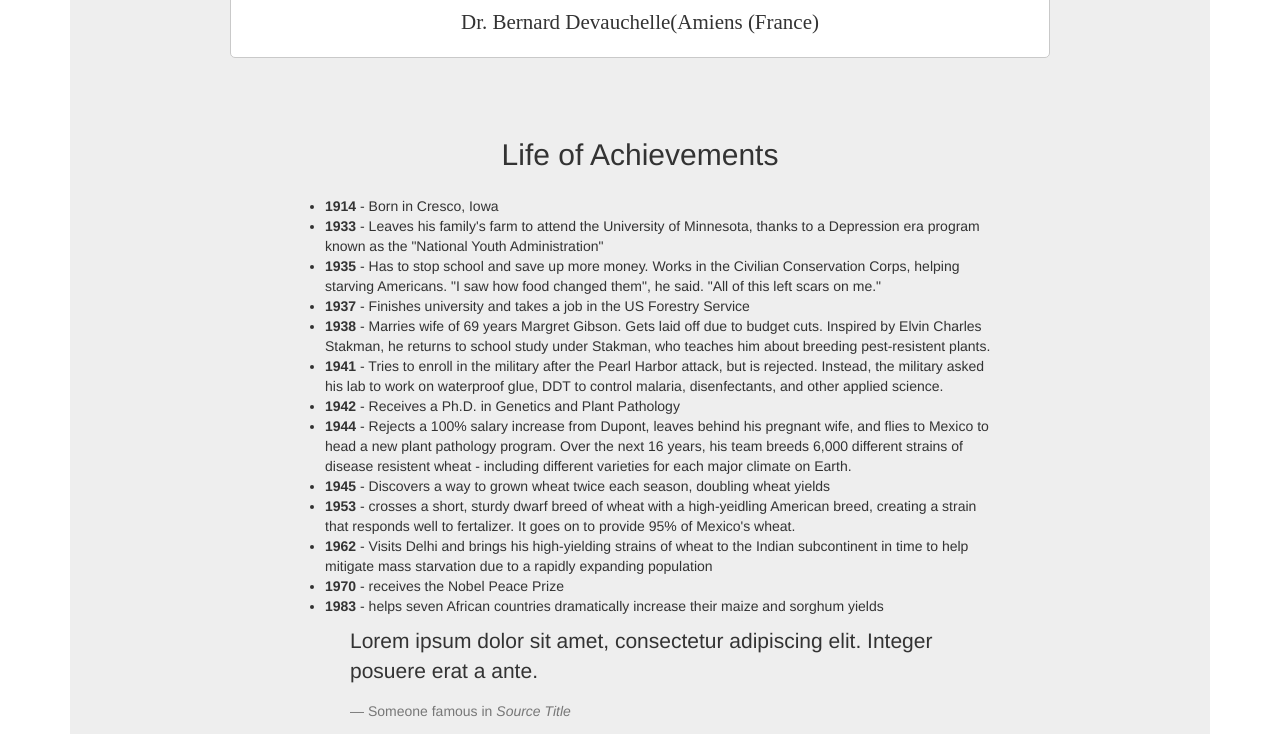
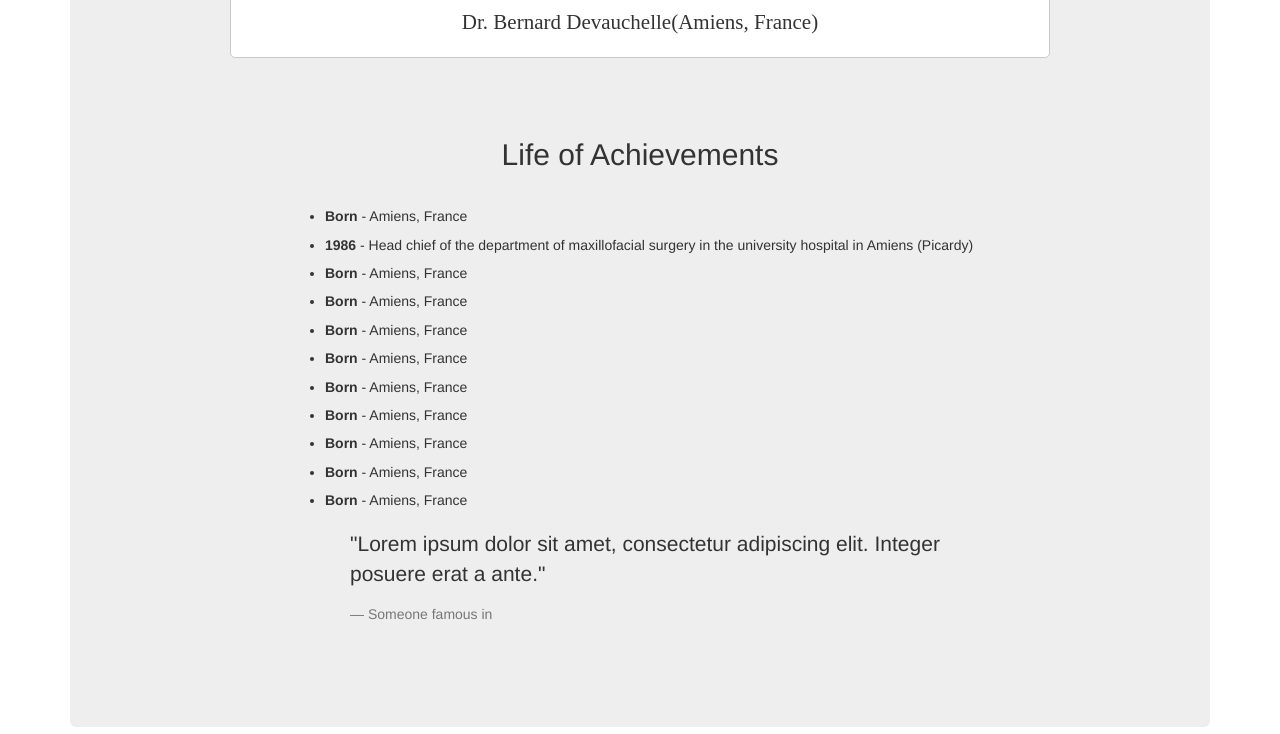
Before and after one commit to VictoriaMoser/TributePage-FreeCodeCamp, a plain HTML site: page index.html in a window 1280 px wide. Shown: the part 619-1353 px from the top of the page. Drawn offline with nearby package versions, Linux system fonts and the light colour scheme.

Commit message:
updates to the information

```diff
--- a/index.html
+++ b/index.html
@@ -31,29 +31,29 @@
 
     <div class="small-box">
       <img src="https://stream.org/wp-content/uploads/Norman-Borlaug-900.jpg" class="img-responsive">
-      <p style="font-family: Papyrus; margin-top:10px">Dr. Bernard Devauchelle(Amiens (France)</p>
+      <p style="font-family: Papyrus; margin-top:10px">Dr. Bernard Devauchelle(Amiens, France)</p>
     </div>
 
     <h2 class="text-center">Life of Achievements</h2>
     <div class="text-box">
       <ul>
-        <li><strong>1914</strong> - Born in Cresco, Iowa</li>
-        <li><strong>1933</strong> - Leaves his family's farm to attend the University of Minnesota, thanks to a Depression era program known as the "National Youth Administration"</li>
-        <li><strong>1935</strong> - Has to stop school and save up more money. Works in the Civilian Conservation Corps, helping starving Americans. "I saw how food changed them", he said. "All of this left scars on me."</li>
-        <li><strong>1937</strong> - Finishes university and takes a job in the US Forestry Service</li>
-        <li><strong>1938</strong> - Marries wife of 69 years Margret Gibson. Gets laid off due to budget cuts. Inspired by Elvin Charles Stakman, he returns to school study under Stakman, who teaches him about breeding pest-resistent plants.</li>
-        <li><strong>1941</strong> - Tries to enroll in the military after the Pearl Harbor attack, but is rejected. Instead, the military asked his lab to work on waterproof glue, DDT to control malaria, disenfectants, and other applied science.</li>
-        <li><strong>1942</strong> - Receives a Ph.D. in Genetics and Plant Pathology</li>
-        <li><strong>1944</strong> - Rejects a 100% salary increase from Dupont, leaves behind his pregnant wife, and flies to Mexico to head a new plant pathology program. Over the next 16 years, his team breeds 6,000 different strains of disease resistent wheat - including different varieties for each major climate on Earth.</li>
-        <li><strong>1945</strong> - Discovers a way to grown wheat twice each season, doubling wheat yields</li>
-        <li><strong>1953</strong> - crosses a short, sturdy dwarf breed of wheat with a high-yeidling American breed, creating a strain that responds well to fertalizer. It goes on to provide 95% of Mexico's wheat.</li>
-        <li><strong>1962</strong> - Visits Delhi and brings his high-yielding strains of wheat to the Indian subcontinent in time to help mitigate mass starvation due to a rapidly expanding population</li>
-        <li><strong>1970</strong> - receives the Nobel Peace Prize</li>
-        <li><strong>1983</strong> - helps seven African countries dramatically increase their maize and sorghum yields</li>
+        <li><h5><strong>Born</strong> - Amiens, France</h5></li>
+        <li><h5><strong>1986</strong> - Head chief of the department of maxillofacial surgery in the university hospital in Amiens (Picardy) </h5></li>
+        <li><h5><strong>Born</strong> - Amiens, France</h5></li>
+        <li><h5><strong>Born</strong> - Amiens, France</h5></li>
+        <li><h5><strong>Born</strong> - Amiens, France</h5></li>
+        <li><h5><strong>Born</strong> - Amiens, France</h5></li>
+        <li><h5><strong>Born</strong> - Amiens, France</h5></li>
+        <li><h5><strong>Born</strong> - Amiens, France</h5></li>
+        <li><h5><strong>Born</strong> - Amiens, France</h5></li>
+        <li><h5><strong>Born</strong> - Amiens, France</h5></li>
+        <li><h5><strong>Born</strong> - Amiens, France</h5></li>
+
+
 
         <blockquote class="blockquote">
-          <p class="mb-0">Lorem ipsum dolor sit amet, consectetur adipiscing elit. Integer posuere erat a ante.</p>
-          <footer class="blockquote-footer">Someone famous in <cite title="Source Title">Source Title</cite></footer>
+          <p class="mb-0">"Lorem ipsum dolor sit amet, consectetur adipiscing elit. Integer posuere erat a ante."</p>
+          <footer class="blockquote-footer">Someone famous in <cite title="Source Title"></cite></footer>
         </blockquote>
       </div>
     </div>
```
